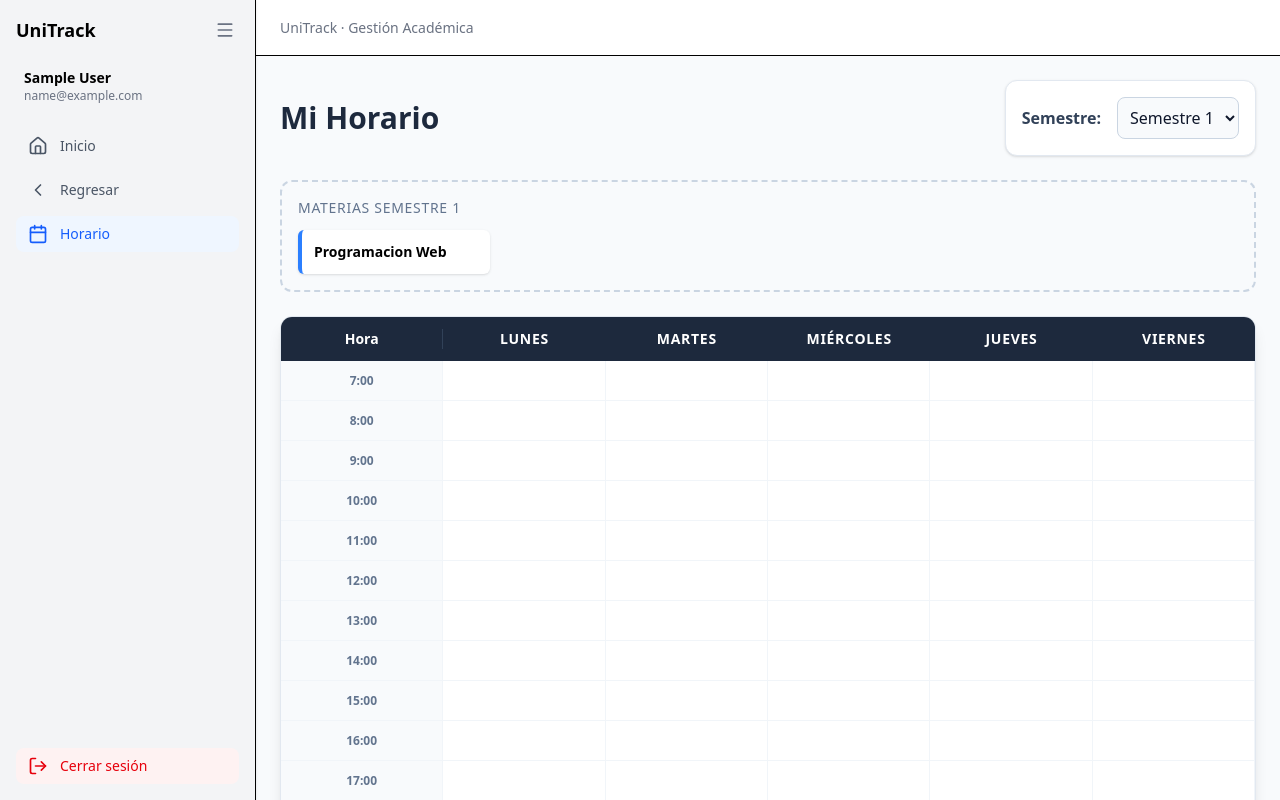
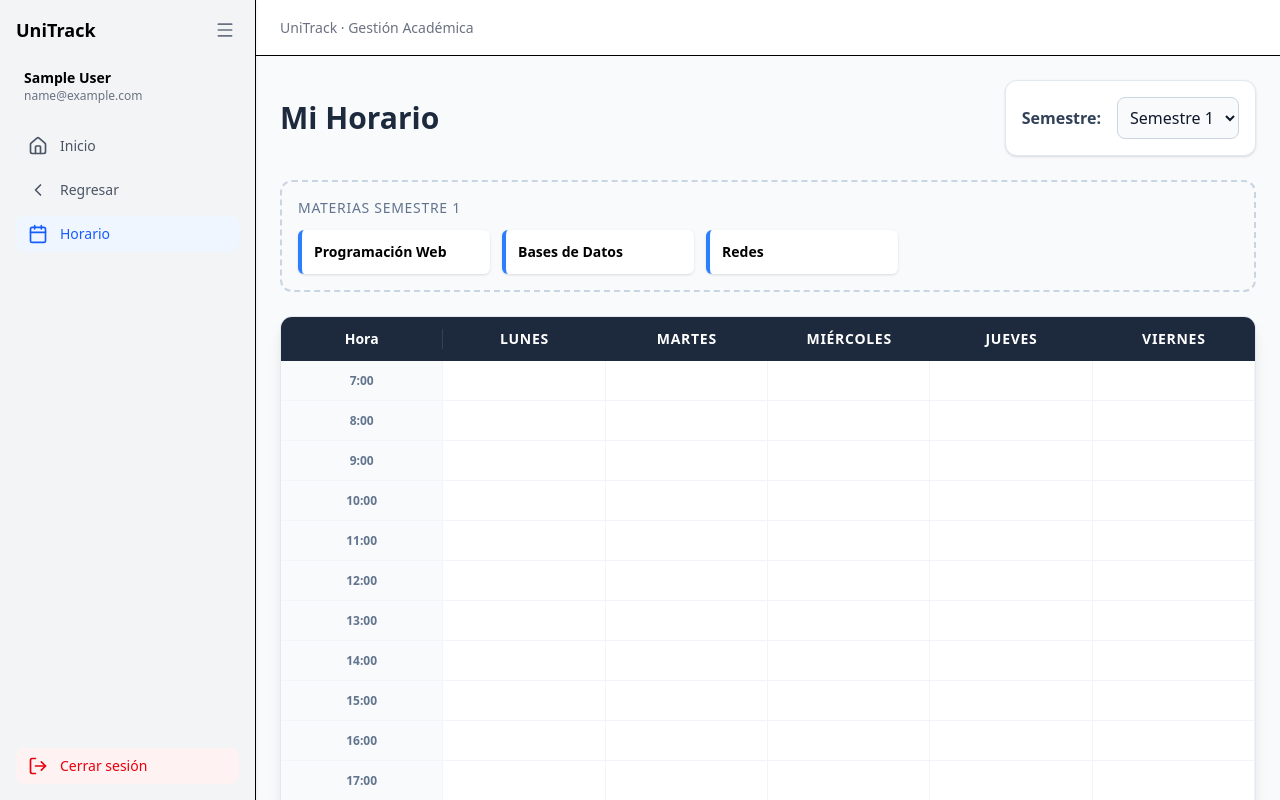
Before and after one commit to 80chucho08/UniTrack, a React app in the folder frontend/: page /dashboard/schedule in a window 1280 px wide. Shown: the top 800 px of the page. Built offline with nearby package versions, Linux system fonts and the light colour scheme; sample sign-in values are in the browser's storage; the HTML template or start-up script is replaced by a standard one.

Commit message:
feat: schedule front simulado logica grid implementada

```diff
--- a/frontend/src/components/schedule/ScheduleGrid.tsx
+++ b/frontend/src/components/schedule/ScheduleGrid.tsx
@@ -1,16 +1,40 @@
-import React from 'react';
+import React, { useState } from 'react';
+import type { Materia, HorarioRegistro } from '../../types/schedule';
 
 const HOURS = Array.from({ length: 15 }, (_, i) => i + 7); // 7 AM to 9 PM
 const DAYS = ['Monday', 'Tuesday', 'Wednesday', 'Thursday', 'Friday'];
 
 
 const ScheduleGrid = () => {
-    const onDropMateria = (day: string, hour: number, e: React.DragEvent) => {
-        const materiaId = e.dataTransfer.getData("materiaId");
-        console.log(`Materia ${materiaId} asignada a ${day} a las ${hour}:00`);
+    const [asignaciones, setAsignaciones] = useState<HorarioRegistro[]>([]);
 
-        //api llamada
+    const handleDrop = (e: React.DragEvent, day: string, hour: number) => {
+        e.preventDefault();
+        // 1. Obtener el ID como string y convertirlo a número
+        const idString = e.dataTransfer.getData("materiaId");
+        const materiaId = Number(idString);
+
+        const existe = asignaciones.find(a => a.day === day && a.hour === hour);
+        if (existe) return;
+
+        const nuevaAsignacion: HorarioRegistro = {
+            subject_id: materiaId,
+            day,
+            hour
+        };
+
+        setAsignaciones([...asignaciones, nuevaAsignacion]);
+
+        //fetch
+
+        console.log(`Dropped on Materia ${materiaId}, Día ${day}, Hora ${hour}:00`);
+        // Aquí harás el fetch a tu backend de Node/Express
+    };
+
+    const removeAsignacion = (day: string, hour: number) => {
+        setAsignaciones(asignaciones.filter(a => !(a.day === day && a.hour === hour)));
     }
+
     return (
         <div className="bg-white rounded-xl shadow-lg border border-slate-200 overflow-hidden">
             {/* Encabezado de Días */}
@@ -36,16 +60,29 @@ const ScheduleGrid = () => {
                         </div>
 
                         {/* Celdas de los Días */}
-                        {DAYS.map(day => (
-                            <div
-                                key={`${day}-${hour}`}
-                                onDragOver={(e) => e.preventDefault()}
-                                onDrop={() => console.log(`Dropped in ${day} at ${hour}:00`)}
-                                className="h-10 border-r border-b border-slate-100 hover:bg-blue-50/50 transition-colors relative group cursor-pointer"
-                            >
-                                {/* Aquí irán las cards soltadas */}
-                            </div>
-                        ))}
+                        {DAYS.map(day => {
+                            // Buscar si hay una materia en esta celda
+                            const asignada = asignaciones.find(a => a.day === day && a.hour === hour);
+
+                            return (
+                                <div
+                                    key={`${day}-${hour}`}
+                                    onDragOver={(e) => e.preventDefault()}
+                                    onDrop={(e) => handleDrop(e, day, hour)}
+                                    className="h-10 border-r border-b border-slate-100 hover:bg-blue-50 transition-colors relative"
+                                >
+                                    {asignada && (
+                                        <div
+                                            onClick={() => removeAsignacion(day, hour)}
+                                            className="absolute inset-1 bg-blue-500 text-white text-[10px] p-1 rounded shadow-sm flex items-center justify-center text-center cursor-pointer hover:bg-red-500 transition-colors"
+                                            title="Click para eliminar"
+                                        >
+                                            Materia {asignada.subject_id}
+                                        </div>
+                                    )}
+                                </div>
+                            );
+                        })}
                     </React.Fragment>
                 ))}
             </div>
--- a/frontend/src/components/schedule/SchedulePanel.tsx
+++ b/frontend/src/components/schedule/SchedulePanel.tsx
@@ -1,24 +1,35 @@
-const onDragStart = (e: React.DragEvent, materiaId: number) => {
-    e.dataTransfer.setData("materiaId", materiaId.toString());
-};
+import type { Materia } from "../../types/schedule";
 
 interface Props {
     semester: number;
 }
 
 const SchedulePanel = ({ semester }: Props) => {
-    const materiaDummy = { id: 1, name: "Programacion Web" };
+    const materiasDelSemestre: Materia[] = [
+        { id: 1, name: "Programación Web", color: "blue" },
+        { id: 2, name: "Bases de Datos", color: "green" },
+        { id: 3, name: "Redes", color: "purple" },
+    ];
+
+    const handleDragStart = (e: React.DragEvent, id: number, name: string) => {
+        e.dataTransfer.setData("materiaId", id.toString());
+        e.dataTransfer.setData("materiaNombre", name);
+    };
     return (
         <div className="bg-slate-50 p-4 rounded-xl border-2 border-dashed border-slate-300">
             <h3 className="text-sm font-medium text-slate-500 mb-3 uppercase tracking-wider">Materias Semestre {semester}</h3>
             <div className="flex flex-wrap gap-3">
-                <div
-                    draggable
-                    onDragStart={(e) => onDragStart(e, materiaDummy.id)}
-                    className="cursor-grab active:cursor-grabbing bg-white border-l-4 border-blue-500 p-3 shadow-sm rounded-md hover:shadow-md transition-all w-48"
-                >
-                    <p className="font-bold text-sm">{materiaDummy.name}</p>
-                </div>
+                {materiasDelSemestre.map((m) => (
+                    <div
+                        key={m.id}
+                        draggable
+                        onDragStart={(e) => handleDragStart(e, m.id, m.name)}
+                        className="cursor-grab active:cursor-grabbing bg-white border-l-4 border-blue-500 p-3 shadow-sm rounded-md hover:shadow-md transition-all w-48"
+                    >
+                        <p className="font-bold text-sm">{m.name}</p>
+                    </div>
+
+                ))}
             </div>
         </div>
     );
--- a/frontend/src/components/schedule/ScheduleSelect.tsx
+++ b/frontend/src/components/schedule/ScheduleSelect.tsx
@@ -1,4 +1,4 @@
-import { useState } from "react";
+
 
 interface Props {
     selected: number,
--- a/frontend/src/pages/Schedule.tsx
+++ b/frontend/src/pages/Schedule.tsx
@@ -1,5 +1,5 @@
 import { useState } from "react";
-import type { Materia, HorarioState } from "../types/schedule";
+import type { Materia, HorarioRegistro } from "../types/schedule";
 import ScheduleGrid from '../components/schedule/ScheduleGrid';
 import SchedulePanel from '../components/schedule/SchedulePanel';
 import ScheduleSelect from "../components/schedule/ScheduleSelect";
--- a/frontend/src/types/schedule.ts
+++ b/frontend/src/types/schedule.ts
@@ -1,9 +1,11 @@
 export interface Materia {
-    id: string;
+    id: number;
     name: string;
     color: string;
 }
 
-export interface HorarioState {
-    [celdaId: string]: Materia;
+export interface HorarioRegistro {
+    subject_id: number;
+    day: string;
+    hour: number;
 }
```
